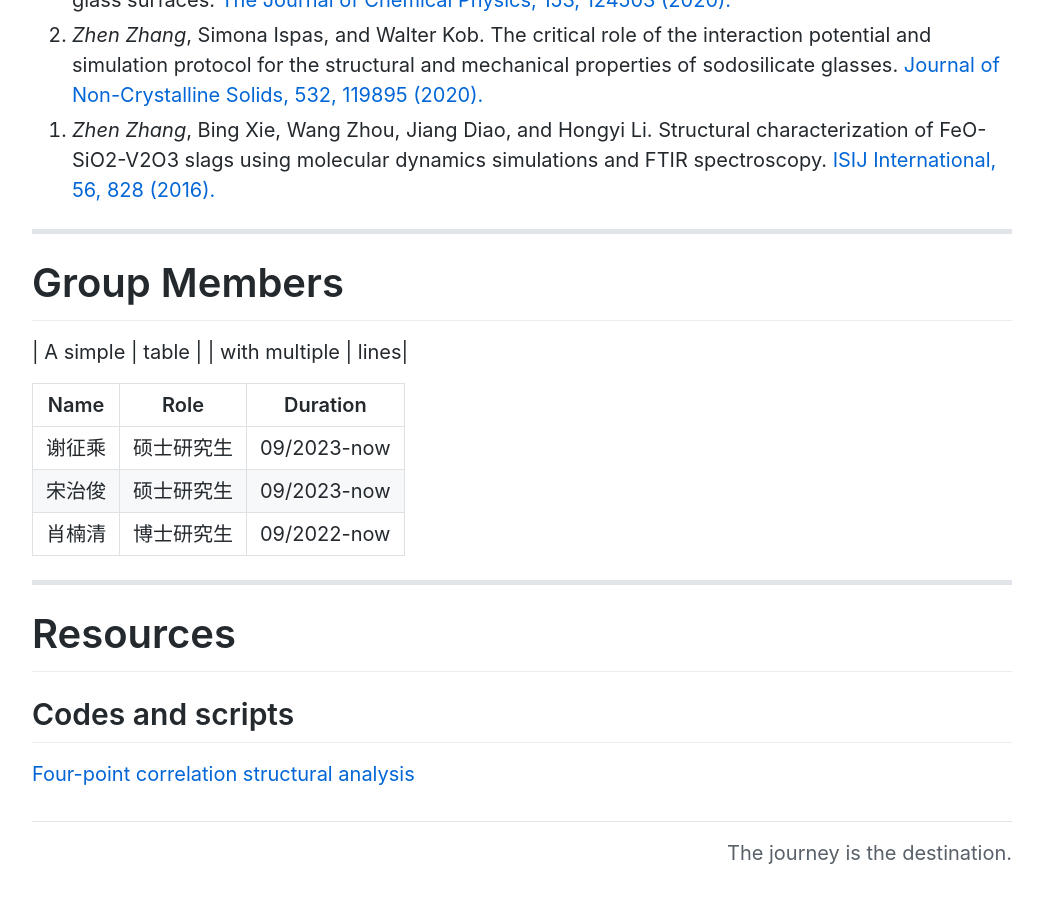
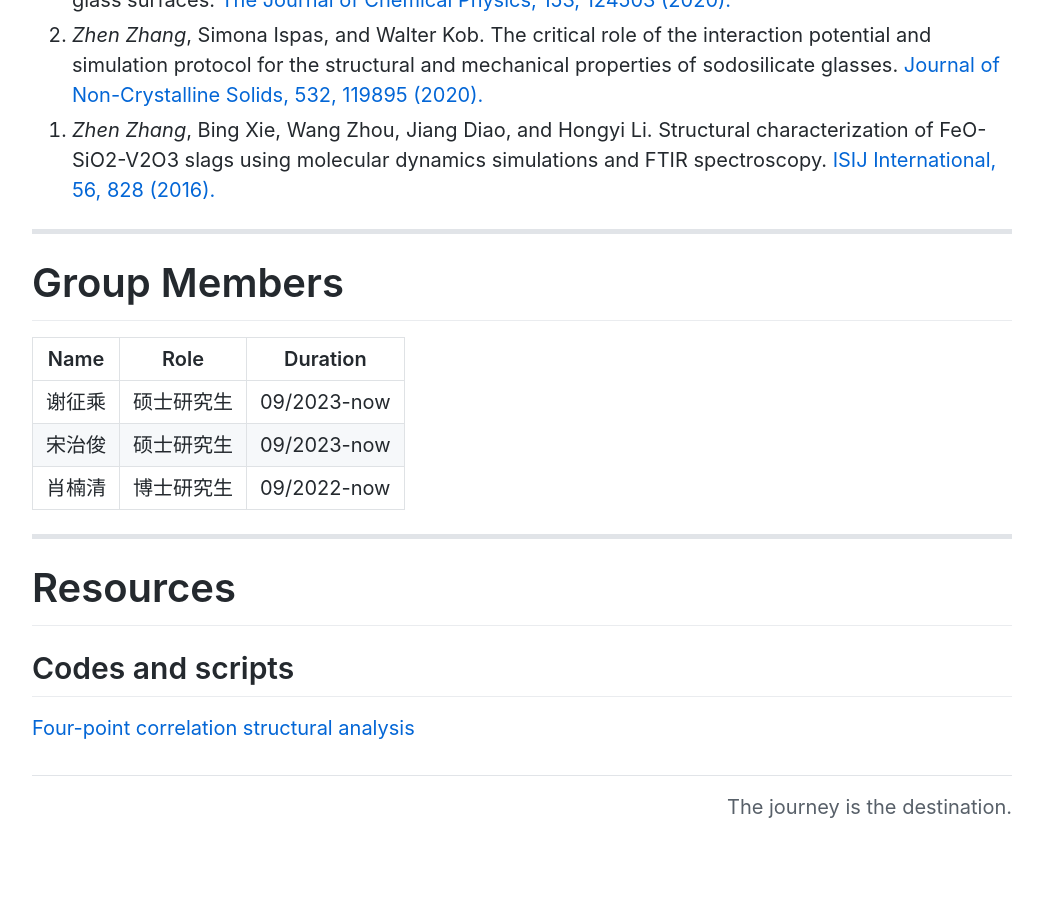
Before and after one commit to zhenzhang1991/zhenzhang1991.github.io, a Jekyll site: the page built from index.md, in a window 1280 px wide and 900 px high, scrolled down 6016 px. Shown: the whole window, without its empty margins (118-1161 px from the left). Built offline with Jekyll 4.4.1, drawn with Linux system fonts in a browser that asks for light colours; Markdown is read by kramdown in place of the engine named in the settings; comment, search, counter and statistics services are not loaded; after the commit the page ends 6870 px from its top, so only the background shows below that.

Commit message:
Update index.md

```diff
--- a/index.md
+++ b/index.md
@@ -109,9 +109,6 @@ spectroscopy. [ISIJ International, 56, 828 (2016).](https://doi.org/10.2355/isij
 * * *
 
 # Group Members
-| A simple | table |
-| with multiple | lines|
-{: .my-class }
 
 | Name | Role | Duration |
 | ---- | ---- | -------- |
```
